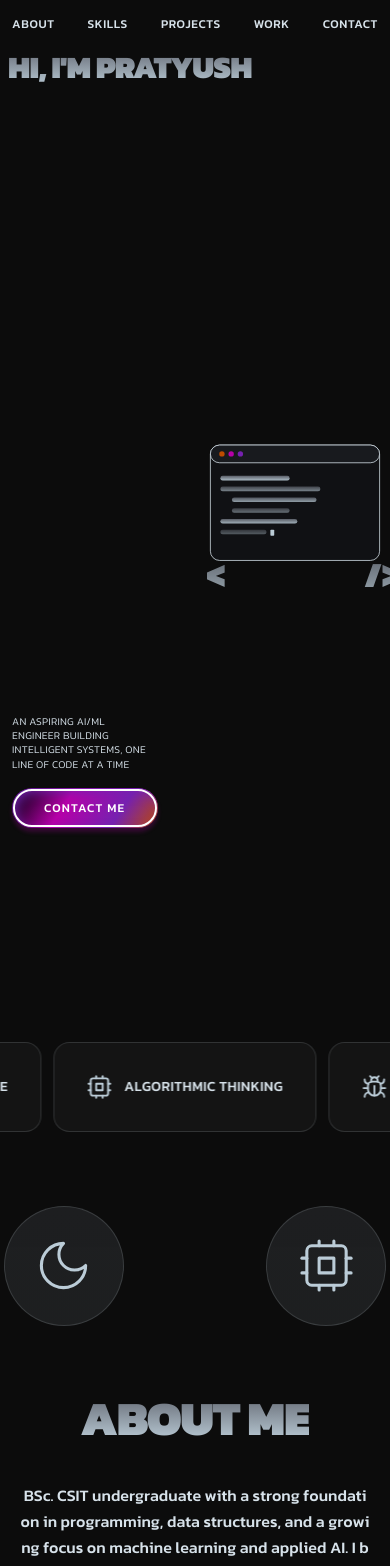
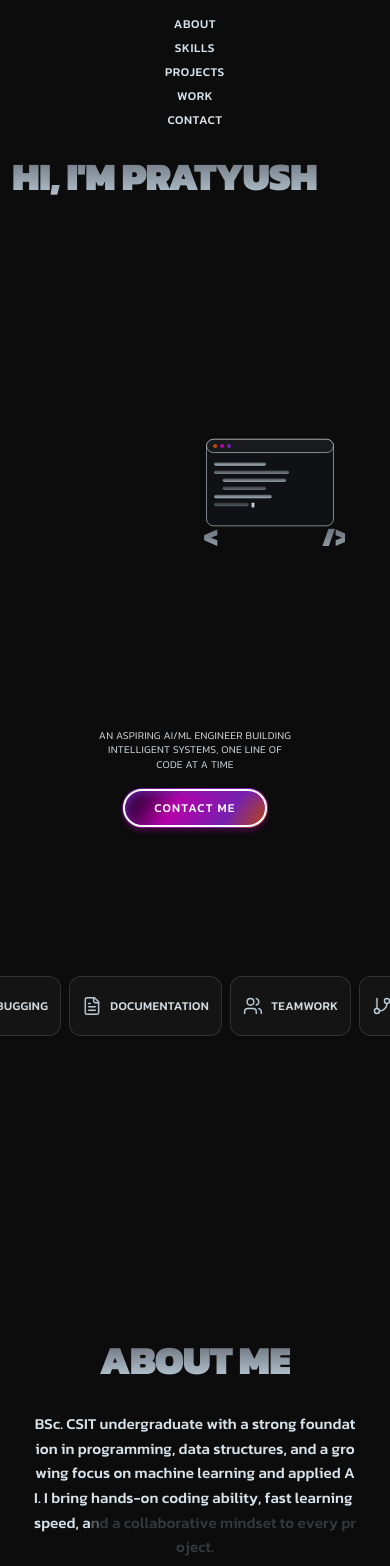
Before and after one commit to PratyushShrestha-web/PratyushShrestha-web.github.io, a React (Vite) app: page / in a window 390 px wide. Shown: the top 1566 px of the page. Built offline with nearby package versions, Linux system fonts and the light colour scheme.

Commit message:
Fix: Improve mobile responsiveness across all sections

```diff
--- a/src/sections/AboutSection.tsx
+++ b/src/sections/AboutSection.tsx
@@ -4,7 +4,7 @@ import AnimatedText from '../components/AnimatedText';
 import ContactButton from '../components/ContactButton';
 
 const ABOUT_COPY =
-  "BSc. CSIT undergraduate with a strong foundation in programming, data structures, and a growing focus on machine learning and applied AI. I bring hands-on coding ability, fast learning speed, and genuine enthusiasm for robotics and intelligent systems, and i'm always excited to grow into a confident ML practitioner. Let's build something intelligent together!";
+  "BSc. CSIT undergraduate with a strong foundation in programming, data structures, and a growing focus on machine learning and applied AI. I bring hands-on coding ability, fast learning speed, and a collaborative mindset to every project.";
 
 function CornerIcon({ Icon }: { Icon: typeof Moon }) {
   return (
@@ -18,16 +18,16 @@ export default function AboutSection() {
   return (
     <section
       id="about"
-      className="relative min-h-screen flex flex-col items-center justify-center px-5 sm:px-8 md:px-10 py-20"
+      className="relative min-h-screen flex flex-col items-center justify-center px-4 sm:px-8 md:px-10 py-16 sm:py-20 md:py-24"
       style={{ overflowX: 'clip' }}
     >
-      {/* Corner decorations */}
+      {/* Corner decorations - hidden on mobile, shown on sm+ */}
       <FadeIn
         delay={0.1}
         x={-80}
         y={0}
         duration={0.9}
-        className="absolute top-[4%] left-[1%] sm:left-[2%] md:left-[4%] w-[120px] sm:w-[160px] md:w-[210px] aspect-square"
+        className="hidden sm:block absolute top-[4%] left-[1%] sm:left-[2%] md:left-[4%] w-[80px] sm:w-[140px] md:w-[180px] lg:w-[210px] aspect-square"
       >
         <CornerIcon Icon={Moon} />
       </FadeIn>
@@ -37,7 +37,7 @@ export default function AboutSection() {
         x={-80}
         y={0}
         duration={0.9}
-        className="absolute bottom-[8%] left-[3%] sm:left-[6%] md:left-[10%] w-[100px] sm:w-[140px] md:w-[180px] aspect-square"
+        className="hidden sm:block absolute bottom-[8%] left-[1%] sm:left-[6%] md:left-[10%] w-[80px] sm:w-[120px] md:w-[160px] lg:w-[180px] aspect-square"
       >
         <CornerIcon Icon={GitBranch} />
       </FadeIn>
@@ -47,7 +47,7 @@ export default function AboutSection() {
         x={80}
         y={0}
         duration={0.9}
-        className="absolute top-[4%] right-[1%] sm:right-[2%] md:right-[4%] w-[120px] sm:w-[160px] md:w-[210px] aspect-square"
+        className="hidden sm:block absolute top-[4%] right-[1%] sm:right-[2%] md:right-[4%] w-[80px] sm:w-[140px] md:w-[180px] lg:w-[210px] aspect-square"
       >
         <CornerIcon Icon={Cpu} />
       </FadeIn>
@@ -57,27 +57,27 @@ export default function AboutSection() {
         x={80}
         y={0}
         duration={0.9}
-        className="absolute bottom-[8%] right-[3%] sm:right-[6%] md:right-[10%] w-[130px] sm:w-[170px] md:w-[220px] aspect-square"
+        className="hidden sm:block absolute bottom-[8%] right-[1%] sm:right-[6%] md:right-[10%] w-[80px] sm:w-[130px] md:w-[170px] lg:w-[220px] aspect-square"
       >
         <CornerIcon Icon={Boxes} />
       </FadeIn>
 
       {/* Content */}
-      <div className="flex flex-col items-center gap-10 sm:gap-14 md:gap-16">
+      <div className="flex flex-col items-center gap-8 sm:gap-12 md:gap-16 w-full max-w-4xl">
         <FadeIn delay={0} y={40}>
           <h2
             className="hero-heading font-black uppercase leading-none tracking-tight text-center"
-            style={{ fontSize: 'clamp(3rem, 12vw, 160px)' }}
+            style={{ fontSize: 'clamp(2.5rem, 10vw, 160px)' }}
           >
             About me
           </h2>
         </FadeIn>
 
-        <div className="flex flex-col items-center gap-16 sm:gap-20 md:gap-24">
+        <div className="flex flex-col items-center gap-10 sm:gap-16 md:gap-24 w-full">
           <AnimatedText
             text={ABOUT_COPY}
-            className="text-[#D7E2EA] font-medium text-center leading-relaxed max-w-[560px]"
-            style={{ fontSize: 'clamp(1rem, 2vw, 1.35rem)' }}
+            className="text-[#D7E2EA] font-medium text-center leading-relaxed max-w-[90%] sm:max-w-[560px]"
+            style={{ fontSize: 'clamp(0.95rem, 2vw, 1.35rem)' }}
           />
 
           <FadeIn delay={0.1}>
--- a/src/sections/HeroSection.tsx
+++ b/src/sections/HeroSection.tsx
@@ -18,12 +18,12 @@ export default function HeroSection() {
     >
       {/* Navbar */}
       <FadeIn delay={0} y={-20} as="nav">
-        <div className="flex flex-wrap justify-between gap-2 px-3 sm:px-6 md:px-10 pt-4 sm:pt-6 md:pt-8">
+        <div className="flex flex-col sm:flex-row sm:flex-wrap justify-center sm:justify-between gap-2 sm:gap-3 px-4 sm:px-6 md:px-10 pt-4 sm:pt-6 md:pt-8">
           {NAV_LINKS.map((link) => (
             <a
               key={link.label}
               href={link.href}
-              className="text-[#D7E2EA] font-medium uppercase tracking-wider text-xs sm:text-sm md:text-lg lg:text-[1.4rem] transition-opacity duration-200 hover:opacity-70"
+              className="text-[#D7E2EA] font-medium uppercase tracking-wider text-xs sm:text-sm md:text-base lg:text-lg transition-opacity duration-200 hover:opacity-70 text-center sm:text-left"
             >
               {link.label}
             </a>
@@ -32,9 +32,9 @@ export default function HeroSection() {
       </FadeIn>
 
       {/* Hero heading */}
-      <div className="overflow-hidden mt-4 sm:mt-6 md:mt-4 lg:-mt-5 w-full px-2 sm:px-4">
+      <div className="overflow-hidden mt-6 sm:mt-6 md:mt-4 lg:-mt-5 w-full px-3 sm:px-4">
         <FadeIn delay={0.15} y={40}>
-          <h1 className="hero-heading font-black uppercase tracking-tight leading-tight sm:leading-none whitespace-normal sm:whitespace-normal w-full text-[8vw] sm:text-[10vw] md:text-[12vw] lg:text-[14vw]">
+          <h1 className="hero-heading font-black uppercase tracking-tight leading-tight sm:leading-none whitespace-normal sm:whitespace-normal w-full text-[10vw] sm:text-[9vw] md:text-[11vw] lg:text-[12vw]">
             Hi, i&apos;m pratyush
           </h1>
         </FadeIn>
@@ -46,7 +46,7 @@ export default function HeroSection() {
         strength={3}
         activeTransition="transform 0.3s ease-out"
         inactiveTransition="transform 0.6s ease-in-out"
-        className="absolute left-1/2 -translate-x-1/2 z-10 top-1/2 -translate-y-1/2 sm:top-auto sm:translate-y-0 sm:bottom-0 w-[200px] sm:w-[280px] md:w-[360px] lg:w-[440px] xl:w-[520px]"
+        className="absolute left-1/2 -translate-x-1/2 z-10 top-1/2 -translate-y-1/2 sm:top-auto sm:translate-y-0 sm:bottom-0 w-[150px] sm:w-[260px] md:w-[340px] lg:w-[440px] xl:w-[520px]"
       >
         <FadeIn delay={0.6} y={30}>
           <svg
@@ -83,13 +83,13 @@ export default function HeroSection() {
       </Magnet>
 
       {/* Bottom bar */}
-      <div className="mt-auto flex flex-col sm:flex-row justify-between items-start sm:items-end gap-4 sm:gap-2 pb-4 sm:pb-7 md:pb-8 lg:pb-10 px-3 sm:px-6 md:px-10 relative z-20">
+      <div className="mt-auto flex flex-col sm:flex-row justify-between items-center sm:items-end gap-4 sm:gap-2 pb-4 sm:pb-7 md:pb-8 lg:pb-10 px-4 sm:px-6 md:px-10 relative z-20">
         <FadeIn delay={0.35} y={20}>
           <p
-            className="text-[#D7E2EA] font-light uppercase tracking-wide leading-snug max-w-[140px] sm:max-w-[160px] md:max-w-[220px] lg:max-w-[260px]"
-            style={{ fontSize: 'clamp(0.65rem, 1.2vw, 1.5rem)' }}
+            className="text-[#D7E2EA] font-light uppercase tracking-wide leading-snug text-center sm:text-left max-w-[200px] sm:max-w-[160px] md:max-w-[220px] lg:max-w-[260px]"
+            style={{ fontSize: 'clamp(0.65rem, 2vw, 1.5rem)' }}
           >
-              an aspiring ai/ml engineer building intelligent systems, one line of code at a time
+            an aspiring ai/ml engineer building intelligent systems, one line of code at a time
           </p>
         </FadeIn>
         <FadeIn delay={0.5} y={20}>
--- a/src/sections/MarqueeSection.tsx
+++ b/src/sections/MarqueeSection.tsx
@@ -54,11 +54,11 @@ function Chip({ tag }: { tag: Tag }) {
   const Icon = tag.icon;
   return (
     <div
-      className="flex items-center gap-3 rounded-2xl border border-[#D7E2EA]/15 bg-[#141414] flex-shrink-0 px-8"
-      style={{ height: '90px' }}
+      className="flex items-center gap-2 sm:gap-3 rounded-xl sm:rounded-2xl border border-[#D7E2EA]/15 bg-[#141414] flex-shrink-0 px-3 sm:px-6 md:px-8"
+      style={{ height: 'clamp(60px, 12vw, 90px)' }}
     >
-      <Icon className="text-[#BBCCD7] flex-shrink-0" size={26} strokeWidth={1.75} />
-      <span className="text-[#D7E2EA] uppercase tracking-wide font-medium text-sm sm:text-base whitespace-nowrap">
+      <Icon className="text-[#BBCCD7] flex-shrink-0" size={20} strokeWidth={1.75} />
+      <span className="text-[#D7E2EA] uppercase tracking-wide font-medium text-xs sm:text-sm md:text-base whitespace-nowrap">
         {tag.label}
       </span>
     </div>
@@ -86,13 +86,13 @@ export default function MarqueeSection() {
   return (
     <section
       ref={sectionRef}
-      className="bg-[#0C0C0C] pt-24 sm:pt-32 md:pt-40 pb-10"
+      className="bg-[#0C0C0C] pt-16 sm:pt-24 md:pt-32 lg:pt-40 pb-8 sm:pb-10 px-3 sm:px-4"
       style={{ overflowX: 'clip' }}
     >
-      <div className="flex flex-col gap-3">
+      <div className="flex flex-col gap-2 sm:gap-3">
         {/* Row 1 - moves right on scroll */}
         <div
-          className="flex gap-3"
+          className="flex gap-2 sm:gap-3"
           style={{
             willChange: 'transform',
             transform: `translateX(${offset - 200}px)`,
@@ -105,7 +105,7 @@ export default function MarqueeSection() {
 
         {/* Row 2 - moves left on scroll */}
         <div
-          className="flex gap-3"
+          className="flex gap-2 sm:gap-3"
           style={{
             willChange: 'transform',
             transform: `translateX(${-(offset - 200)}px)`,
--- a/src/sections/ShowcaseProjectsSection.tsx
+++ b/src/sections/ShowcaseProjectsSection.tsx
@@ -40,11 +40,11 @@ function TechTag({ label }: { label: string }) {
 function ProjectCard({ project, index }: { project: Project; index: number }) {
   return (
     <FadeIn delay={index * 0.1}>
-      <div className="flex flex-col gap-5 rounded-[30px] sm:rounded-[36px] border-2 border-[#D7E2EA] p-6 sm:p-8 md:p-10 h-full">
+      <div className="flex flex-col gap-4 sm:gap-5 rounded-2xl sm:rounded-[30px] md:rounded-[36px] border-2 border-[#D7E2EA] p-4 sm:p-6 md:p-8 lg:p-10 h-full">
         <div className="flex items-start justify-between gap-4">
           <span
             className="hero-heading font-black leading-none"
-            style={{ fontSize: 'clamp(2rem, 5vw, 3.5rem)' }}
+            style={{ fontSize: 'clamp(1.75rem, 4vw, 3.5rem)' }}
           >
             {String(index + 1).padStart(2, '0')}
           </span>
@@ -54,14 +54,14 @@ function ProjectCard({ project, index }: { project: Project; index: number }) {
               target="_blank"
               rel="noreferrer noopener"
               aria-label={`${project.title} on GitHub`}
-              className="w-11 h-11 rounded-full border border-[#D7E2EA]/30 flex items-center justify-center text-[#BBCCD7] transition-colors duration-200 hover:bg-[#D7E2EA]/10 flex-shrink-0"
+              className="w-9 h-9 sm:w-11 sm:h-11 rounded-full border border-[#D7E2EA]/30 flex items-center justify-center text-[#BBCCD7] transition-colors duration-200 hover:bg-[#D7E2EA]/10 flex-shrink-0"
             >
-              <Github size={20} strokeWidth={1.5} />
+              <Github size={18} strokeWidth={1.5} className="sm:w-5 sm:h-5" />
             </a>
           )}
         </div>
 
-        <h3 className="text-[#D7E2EA] uppercase font-medium text-xl sm:text-2xl">
+        <h3 className="text-[#D7E2EA] uppercase font-medium text-lg sm:text-xl md:text-2xl">
           {project.title}
         </h3>
 
@@ -87,18 +87,18 @@ export default function ShowcaseProjectsSection() {
   return (
     <section
       id="projects"
-      className="relative bg-[#0C0C0C] rounded-t-[40px] sm:rounded-t-[50px] md:rounded-t-[60px] -mt-10 sm:-mt-12 md:-mt-14 z-10 px-5 sm:px-8 md:px-10 py-20 sm:py-24 md:py-32"
+      className="relative bg-[#0C0C0C] rounded-t-3xl sm:rounded-t-[40px] md:rounded-t-[50px] lg:rounded-t-[60px] -mt-8 sm:-mt-10 md:-mt-12 lg:-mt-14 z-10 px-4 sm:px-8 md:px-10 py-16 sm:py-20 md:py-28 lg:py-32"
     >
       <FadeIn delay={0}>
         <h2
-          className="hero-heading font-black uppercase leading-none tracking-tight text-center mb-16 sm:mb-20 md:mb-28"
-          style={{ fontSize: 'clamp(3rem, 12vw, 160px)' }}
+          className="hero-heading font-black uppercase leading-none tracking-tight text-center mb-12 sm:mb-16 md:mb-24 lg:mb-28"
+          style={{ fontSize: 'clamp(2.5rem, 10vw, 160px)' }}
         >
           Projects
         </h2>
       </FadeIn>
 
-      <div className="max-w-5xl mx-auto grid grid-cols-1 md:grid-cols-2 gap-6 sm:gap-8">
+      <div className="max-w-5xl mx-auto grid grid-cols-1 md:grid-cols-2 gap-4 sm:gap-6 md:gap-8">
         {PROJECTS.map((project, i) => (
           <ProjectCard key={project.title} project={project} index={i} />
         ))}
```
